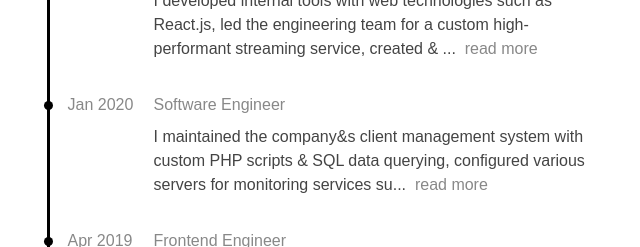
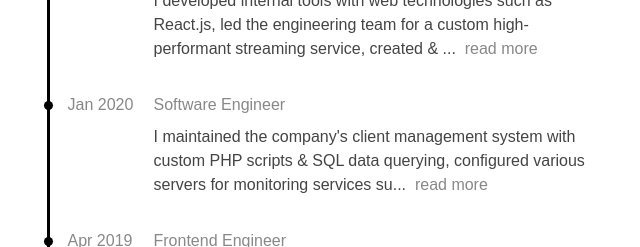
Before and after one commit to gantoreno/portfolio-v2, a Next.js app: page / in a window 1280 px wide. Shown: the part 1520-1767 px from the top of the page, without its empty margins (318-958 px from the left). Built offline with nearby package versions, Linux system fonts and the light colour scheme; a web font is replaced by a local one.

Commit message:
Fix typo

```diff
--- a/pages/index.tsx
+++ b/pages/index.tsx
@@ -139,7 +139,7 @@ const Home: NextPage = () => {
               </Timeline.Item>
               <Timeline.Item>
                 <Experience position="Software Engineer" year="Jan 2020">
-                  I maintained the company&amp;s client management system with
+                  I maintained the company&apos;s client management system with
                   custom PHP scripts &amp; SQL data querying, configured various
                   servers for monitoring services such as SolarWinds Orion,
                   Splynx &amp; UNMS, as well as the company&amp;s main database,
```
